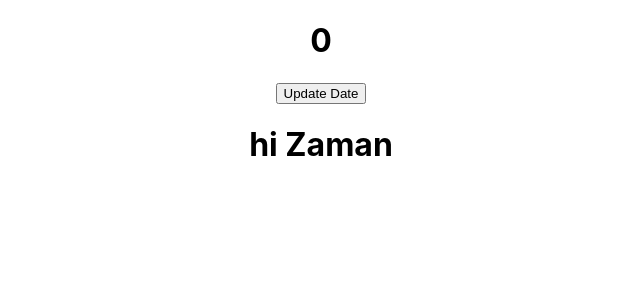
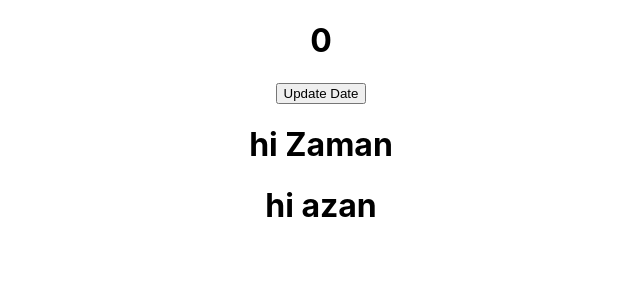
Before and after one commit to zamiasha/Learning-react-, a React (Create React App) app: page / in a window 1280 px wide. Shown: the top 300 px of the page, without its empty margins (319-959 px from the left). Built offline with nearby package versions, Linux system fonts and the light colour scheme.

Commit message:
added 1  more  student with same  condtion

```diff
--- a/src/App.jsx
+++ b/src/App.jsx
@@ -23,6 +23,7 @@ function App() {
 
 
     <Student name={"Zaman"}  />
+    <Student name={"azan"}  />
 
 
        </div>
```
